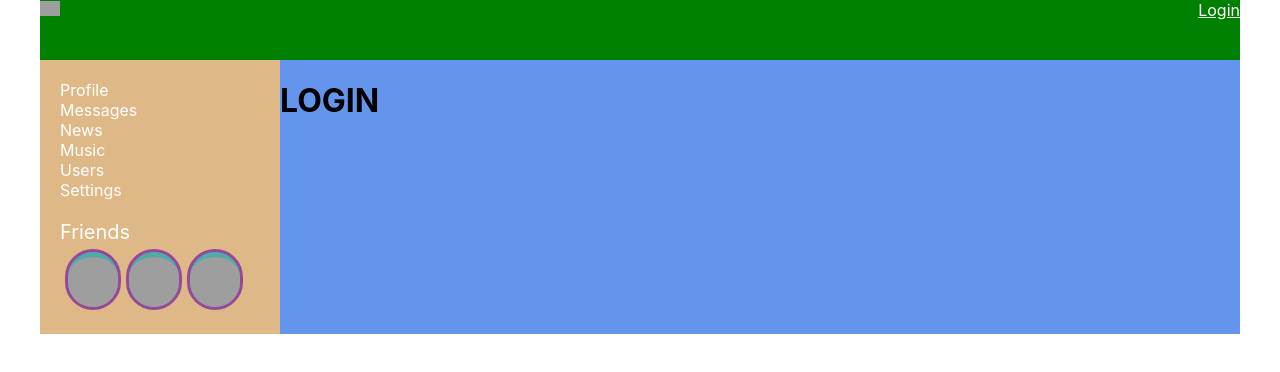
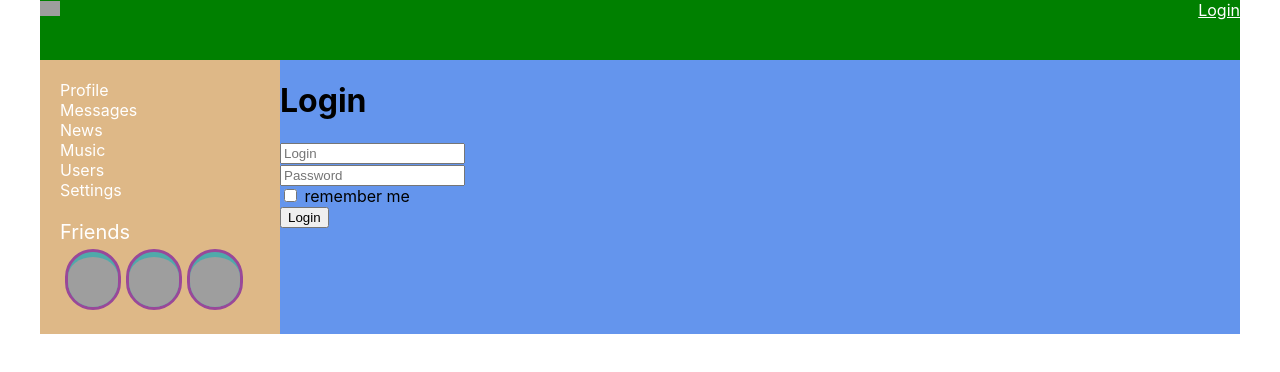
Before and after one commit to Voleidol/React-social-network, a React (Create React App) app: page /login in a window 1280 px wide. Shown: the top 372 px of the page. Built offline with nearby package versions, Linux system fonts and the light colour scheme; no server answers; grey boxes are pictures that could not be loaded.

Commit message:
add redux-form in process

```diff
--- a/package.json
+++ b/package.json
@@ -13,6 +13,7 @@
     "react-router-dom": "^6.2.1",
     "react-scripts": "5.0.0",
     "redux": "^4.1.2",
+    "redux-form": "^8.3.8",
     "redux-thunk": "^2.4.1",
     "web-vitals": "^2.1.4"
   },
--- a/src/components/Login/Login.jsx
+++ b/src/components/Login/Login.jsx
@@ -1,8 +1,31 @@
 import React from "react";
 
-const Login = (props) => {
-  return <h1>LOGIN</h1>
+const LoginForm = (props) => {
+  return (
+      <form>
+        <div>
+          <input placeholder={"Login"} />
+        </div>
+        <div>
+          <input placeholder={"Password"} />
+        </div>
+        <div>
+          <input type={"checkbox"} /> remember me
+        </div>
+        <div>
+          <button>Login</button>
+        </div>
+      </form>
+  );
 };
 
+const Login = (props) => {
+  return (
+    <div>
+      <h1>Login</h1>
+      <LoginForm />
+    </div>
+  );
+};
 
-export default Login
+export default Login;
--- a/src/components/Profile/ProfileContainer.jsx
+++ b/src/components/Profile/ProfileContainer.jsx
@@ -11,7 +11,8 @@
   componentDidMount () {
     let userId = this.props.router.params.userId
     if(!userId) {
-      userId = 1049;
+      // userId = 1049;
+      userId = 23568;
     }
 
     this.props.getUserProfile(userId);
--- a/src/components/Profile/ProfileInfo/ProfileInfo.jsx
+++ b/src/components/Profile/ProfileInfo/ProfileInfo.jsx
@@ -4,10 +4,10 @@
 import ProfileStatus from "./ProfileStatus";
 
 const ProfileInfo = (props) => {
-if(!props.profile) {
+
+if (!props.profile) {
   return <Preloader />
 }
-  console.log(props.profile)
   return (
     <div>
       {/* <div className={s.imageBack}>
--- a/src/components/Profile/ProfileInfo/ProfileStatus.jsx
+++ b/src/components/Profile/ProfileInfo/ProfileStatus.jsx
@@ -28,6 +28,15 @@
         })
     }
 
+    componentDidUpdate(prevProps, prevState) {
+        if (prevProps.status !== this.props.status) {
+            this.setState({
+                status: this.props.status
+            })
+        }
+        console.log("componentDidUpdate")
+    }
+
     render() {
         return (
             <div>
--- a/src/redux/auth-reducer.js
+++ b/src/redux/auth-reducer.js
@@ -15,7 +15,7 @@
       return {
         ...state,
         ...action.data,
-        isAuth: true
+        isAuth: false
       };
     default:
       return state;
--- a/src/redux/profile-reducer.js
+++ b/src/redux/profile-reducer.js
@@ -63,6 +63,7 @@
   return (dispatch) => {
     usersAPI.getProfile(userId)
       .then((response) => {
+        console.log(response.data)
         dispatch(setUserProfile(response.data));
       });
   }
```
Also changed, not shown: 1 other file (tests, documents, lock files or other folders).
